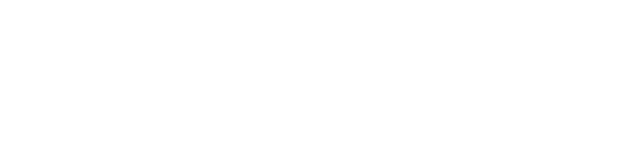
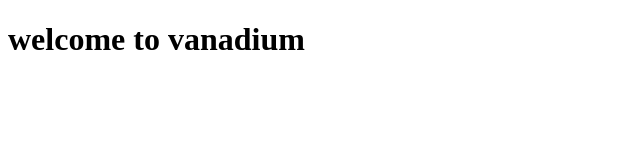
Before and after one commit to nativeOS-Project/vanadium, a plain HTML site: page index.html in a window 1280 px wide. Shown: the whole page, without its empty margins (0-640 px from the left). Drawn offline with Linux system fonts and the light colour scheme.

Commit message:
Update index.html

```diff
--- a/index.html
+++ b/index.html
@@ -4,6 +4,7 @@
 <title>the nativeOS browser</title>
 </head>
 <body>
+<h1>welcome to vanadium</h1>
 <div>
 <script async src="https://cse.google.com/cse.js?cx=fd18319a4a526d082"></script>
 <div class="gcse-search"></div>
```
